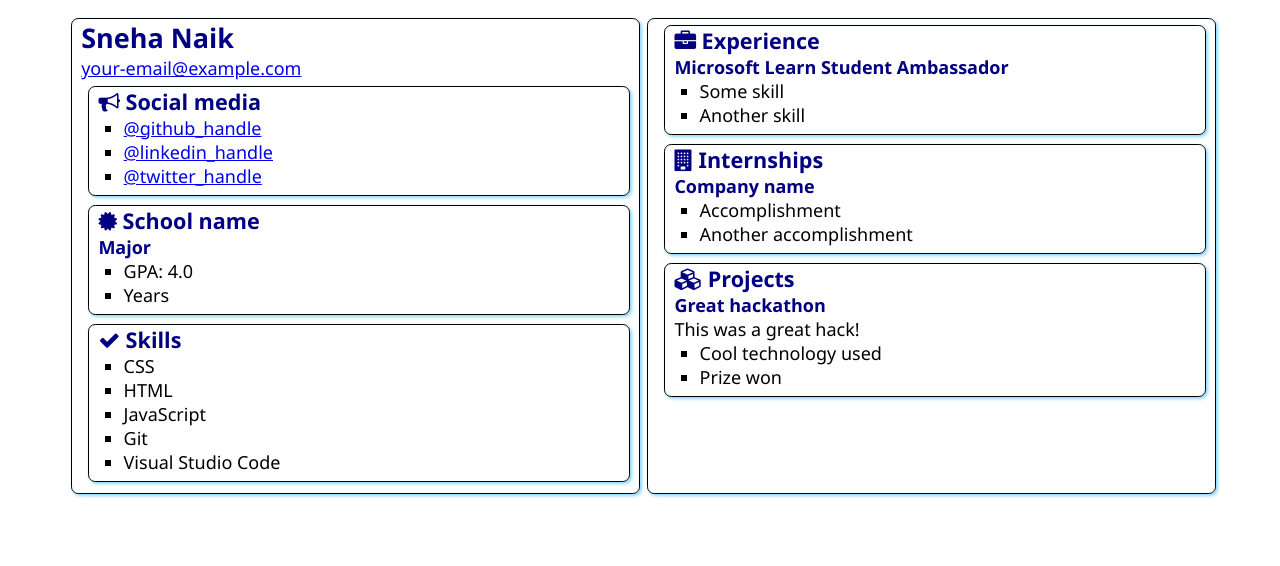
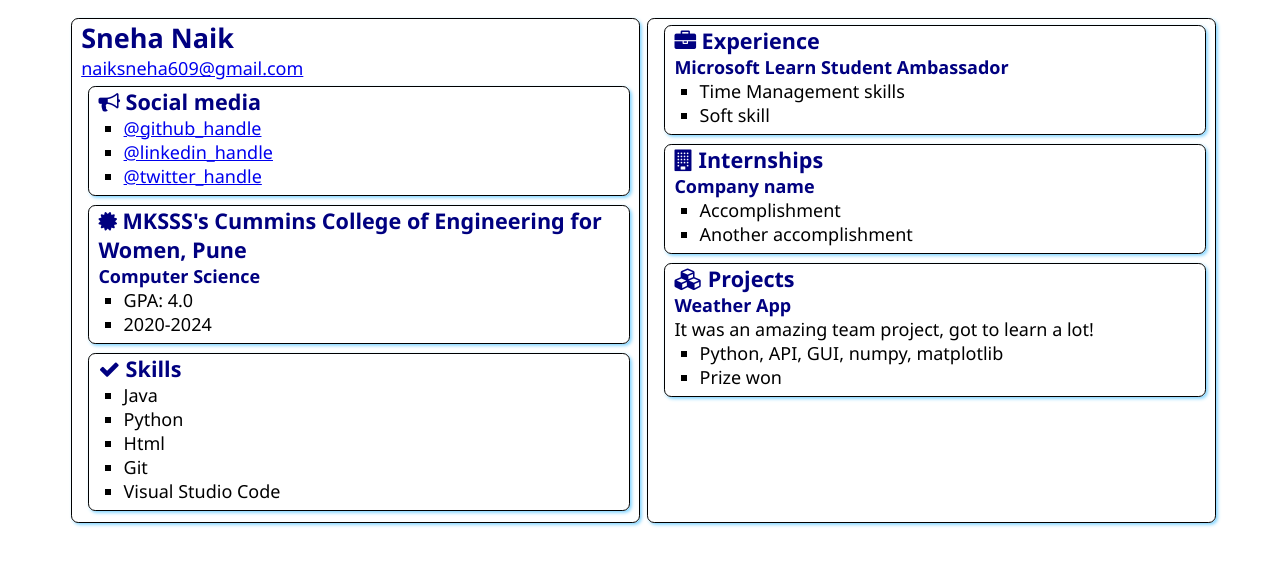
Before and after one commit to naiksneha/SATechnicalOnboarding, a plain HTML site: page src/index.html in a window 1280 px wide. Drawn offline with Linux system fonts and the light colour scheme.

Commit message:
Update index.html
Added further details

```diff
--- a/src/index.html
+++ b/src/index.html
@@ -13,7 +13,7 @@
     <main>
         <article class="box">
             <h1>Sneha Naik</h1>
-            <div><a href="mailto:your.email@example.com">your-email@example.com</a></div>
+            <div><a href="mailto:naiksneha609@gmail.com">naiksneha609@gmail.com</a></div>
 
             <section class="box">
                 <h2>
@@ -31,12 +31,12 @@
                 <div class="education">
                     <h2>
                         <i class="fa fa-certificate" aria-hidden="true"></i>
-                        School name
+                        MKSSS's Cummins College of Engineering for Women, Pune
                     </h2>
-                    <h3>Major</h3>
+                    <h3>Computer Science</h3>
                     <ul>
                         <li>GPA: 4.0</li>
-                        <li>Years</li>
+                        <li>2020-2024</li>
                     </ul>
                 </div>
             </section>
@@ -47,9 +47,9 @@
                     Skills
                 </h2>
                 <ul>
-                    <li>CSS</li>
-                    <li>HTML</li>
-                    <li>JavaScript</li>
+                    <li>Java</li>
+                    <li>Python</li>
+                    <li>Html</li>
                     <li>Git</li>
                     <li>Visual Studio Code</li>
                 </ul>
@@ -63,8 +63,8 @@
                 </h2>
                 <h3>Microsoft Learn Student Ambassador</h3>
                 <ul>
-                    <li>Some skill</li>
-                    <li>Another skill</li>
+                    <li>Time Management skills</li>
+                    <li>Soft skill</li>
                 </ul>
             </section>
             <section class="box">
@@ -85,10 +85,10 @@
                     Projects
                 </h2>
 
-                <h3>Great hackathon</h3>
-                <div>This was a great hack!</div>
+                <h3>Weather App</h3>
+                <div>It was an amazing team project, got to learn a lot!</div>
                 <ul>
-                    <li>Cool technology used</li>
+                    <li>Python, API, GUI, numpy, matplotlib</li>
                     <li>Prize won</li>
                 </ul>
             </section>
```
